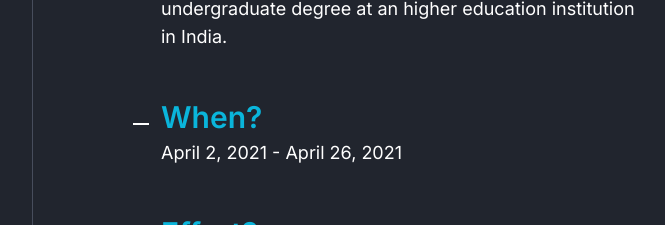
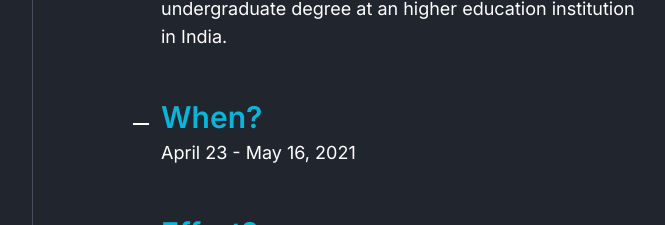
Before and after one commit to reenas/ev.pupilfirst.org, a Next.js app: page / in a window 1280 px wide. Shown: the part 2260-2485 px from the top of the page, without its empty margins (32-697 px from the left). Built offline with nearby package versions, Linux system fonts and the light colour scheme.

Commit message:
Update Program Date

```diff
--- a/pages/index.js
+++ b/pages/index.js
@@ -299,7 +299,7 @@ export default function Home() {
                         When?
                       </h3>
                       <p className="ml-8 pt-1 text-sm lg:text-lg text-white">
-                        April 2, 2021 - April 26, 2021
+                        April 23 - May 16, 2021
                       </p>
                     </div>
                     <div>
```
